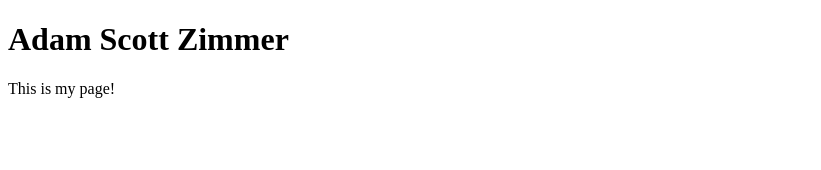
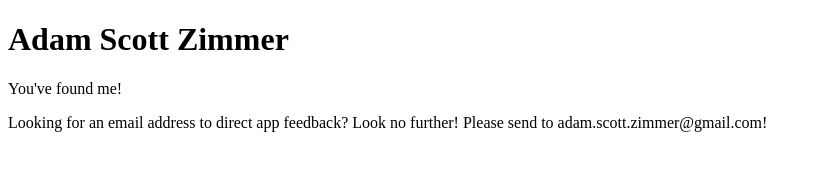
Before and after one commit to catamscott/catamscott.github.io, a plain HTML site: page index.html in a window 1280 px wide. Shown: the whole page, without its empty margins (0-821 px from the left). Drawn offline with Linux system fonts and the light colour scheme.

Commit message:
Added contact email

```diff
--- a/index.html
+++ b/index.html
@@ -2,6 +2,7 @@
 <html>
 <body>
 <h1>Adam Scott Zimmer</h1>
-<p>This is my page!</p>
+<p>You've found me!</p>
+<p>Looking for an email address to direct app feedback? Look no further! Please send to adam.scott.zimmer@gmail.com!</p>
 </body>
 </html>
```
